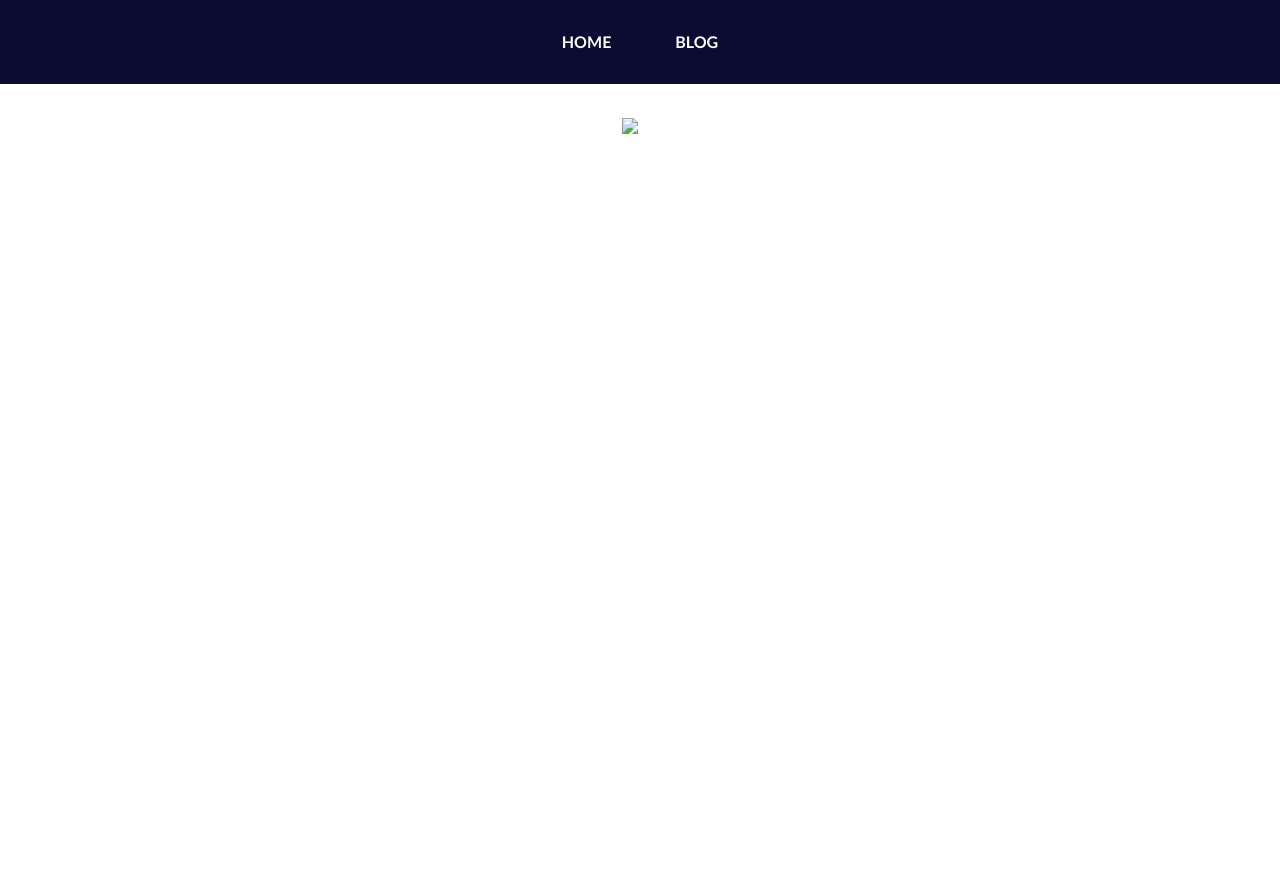
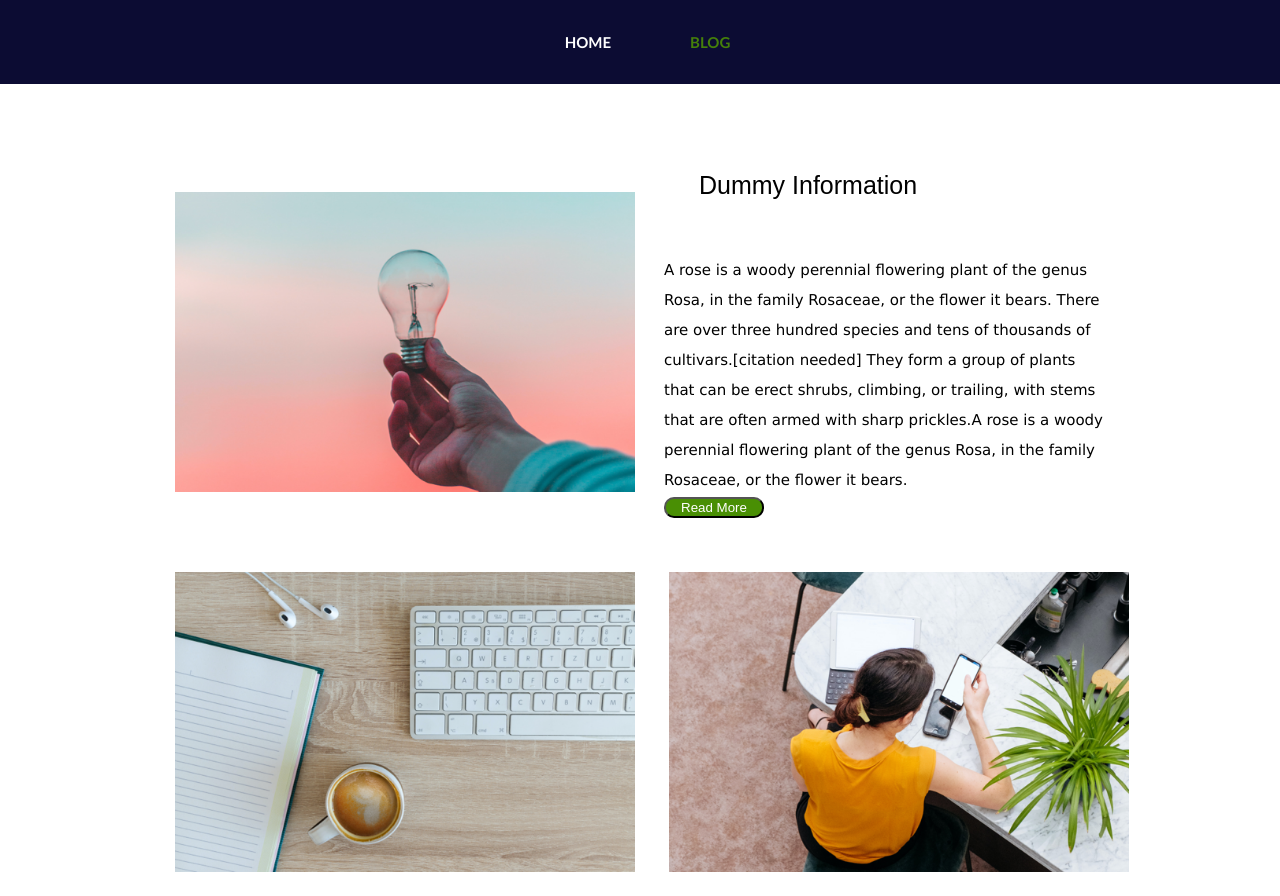
Before and after one commit to PujaGKundu/checkpoint1, a plain HTML site: page index1.html in a window 1280 px wide. Shown: the top 896 px of the page. Before the commit the page ends 800 px from the top, so only its background shows below. Drawn offline with Linux system fonts and the light colour scheme.

Commit message:
Checkpoint1 assignment

```diff
--- a/index1.html
+++ b/index1.html
@@ -10,20 +10,38 @@
         <header>
             <div class="top">
                 <nav>
-                    <a href="index.html">HOME</a>
-                    <a href="index1.html">BLOG</a>
+                    <a href="index.html" class="a1 anchor">HOME</a>
+                    <a href="index1.html" class="a2 anchor">BLOG</a>
                 </nav>
             </div>
         </header>
         <main>
             <section>
                 <div class="parent1">
-                    <span class="child1">
-                        <img src="checkpoint1/media.pic01.png" alt="First Image" />
-                    </span>
-                    <span class="child1">
-                        <p>A rose is a woody perennial flowering plant of the genus Rosa, in the family Rosaceae, or the flower it bears. There are over three hundred species and tens of thousands of cultivars.[citation needed] They form a group of plants that can be erect shrubs, climbing, or trailing, with stems that are often armed with sharp prickles</p>
-                    </span>
+                    <div class="child1">
+                        <img src="pic01.png" alt="First picture" />
+                    </div>
+                    <div class="child1">
+                        <h4>Dummy Information</h4>
+                        <p>A rose is a woody perennial flowering plant of the genus Rosa, in the family Rosaceae, or the flower it bears. There are over three hundred species and tens of thousands of cultivars.[citation needed] They form a group of plants that can be erect shrubs, climbing, or trailing, with stems that are often armed with sharp prickles.A rose is a woody perennial flowering plant of the genus Rosa, in the family Rosaceae, or the flower it bears.</p>
+                        <button>Read More</button>
+                    </div>
+                </div>
+            </section>
+            <section>
+                <div class="parent1">
+                    <div class="child1">
+                        <img src="pic02.png" alt="Second picture" />
+                        <h4>Dummy Information</h4>
+                        <p>A rose is a woody perennial flowering plant of the genus Rosa, in the family Rosaceae, or the flower it bears. There are over three hundred species and tens of thousands of cultivars.[citation needed] They form a group of plants that can be erect shrubs, climbing, or trailing, with stems that are often armed with sharp prickles.A rose is a woody perennial flowering plant of the genus Rosa, in the family Rosaceae, or the flower it bears.</p>
+                        <a href="#">Learn More</a>
+                    </div>
+                    <div class="child1">
+                        <img src="pic03.png" alt="Third picture" />
+                        <h4>Dummy Information</h4>
+                        <p>A rose is a woody perennial flowering plant of the genus Rosa, in the family Rosaceae, or the flower it bears. There are over three hundred species and tens of thousands of cultivars.[citation needed] They form a group of plants that can be erect shrubs, climbing, or trailing, with stems that are often armed with sharp prickles.A rose is a woody perennial flowering plant of the genus Rosa, in the family Rosaceae, or the flower it bears.</p>
+                        <a href="#">Learn More</a>
+                    </div>
                 </div>
             </section>
         </main>
--- a/style.css
+++ b/style.css
@@ -46,9 +46,8 @@ table {
 	border-collapse: collapse;
 	border-spacing: 0;
 }
-a{
+.anchor{
     text-decoration: none;
-    color: white;
     padding: 30px;
 }
 body{
@@ -61,6 +60,17 @@ body{
     background-color: rgb(12, 12, 51);
     padding: 30px;
 }
+a{
+    color: rgb(73, 143, 4);
+    font-size: 15px;
+    margin-left: 15px;
+}
+.a1{
+    color: white;
+}
+.a2{
+    color: rgb(69, 128, 10);
+}
 h1{
     font-size: 50px;
     font-family: serif;
@@ -71,7 +81,7 @@ h4{
     font-family: Arial, Helvetica, sans-serif;
     padding: 50px;
 }
-section{
+.section{
     text-align: center;
 }
 .box{
@@ -93,7 +103,8 @@ section{
     display: inline-block;
     border-radius: 50%;
     margin-top: 60px;
-    margin-left: 12px;
+    margin-right: 15px;
+    vertical-align:bottom;
 }
 .two{
     background-color: #0D1430;
@@ -107,10 +118,6 @@ section{
 hr{
     width: 500px;
     border-style: dotted;
-}
-img{
-    height: 250px;
-    width: 250px;
 }
 .parent{
     width: 660px;
@@ -133,11 +140,38 @@ img{
     margin: 0 32px;
     display: inline-block;
 }
+span{
+    display: inline-block;
+    margin: 20px;
+}
+img{
+    height: 300px;
+    width: 460px;
+    padding: 20px;
+    display: inline-block;
+}
 .parent1{
-    margin: 24px auto;
-    font-size: 0;
+    width: 1000px;
+    margin: 18px auto;
 }
 .child1{
-    margin: 10px;
+    width: 460px;
+    height: 300px;
+    margin: 15px;
     display: inline-block;
 }
+button{
+    width: 100px;
+    background-color: rgb(73, 143, 4);
+    color: white;
+    border-radius: 10px;
+    margin-left: 15px;
+}
+p{
+    font-size: 15px;
+    line-height: 2;
+    vertical-align: top;
+    color: black;
+    margin-left: 15px;
+    font-family: 'Lucida Sans', 'Lucida Sans Regular', 'Lucida Grande', 'Lucida Sans Unicode', Geneva, Verdana, sans-serif;
+}
```
Also changed, not shown: index.html (+3 -3 lines), pic01.png (renamed from media/pic01.png), pic02.png (renamed from media/pic02.png), pic03.png (renamed from media/pic03.png).
